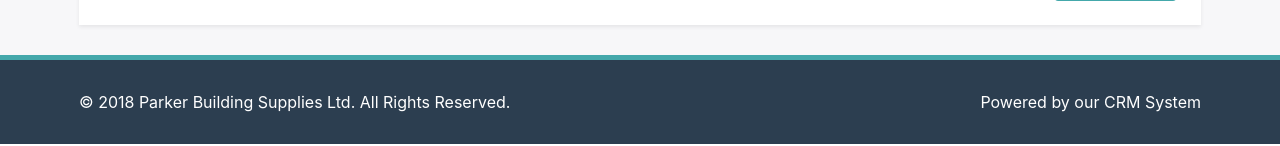
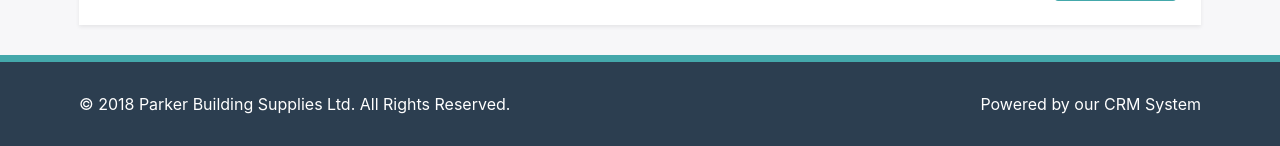
Before and after one commit to parkerbuildingsupplies/crm, a PHP site: page / in a window 1280 px wide. Shown: the part 927-1073 px from the top of the page. Run offline with PHP 8.4, Linux system fonts and the light colour scheme; the visitor is signed in with stand-in values (Sample User, id 1).

Commit message:
Style update

```diff
--- a/css/main.css
+++ b/css/main.css
@@ -93,7 +93,7 @@ main {
 \* ====================== */
 footer {
   background-color: #2C3E50;
-  border-top: solid 5px #44A8AB;
+  border-top: solid 7px #44A8AB;
   color: #FFFFFF;
   padding: 30px 0px;
 }
```
